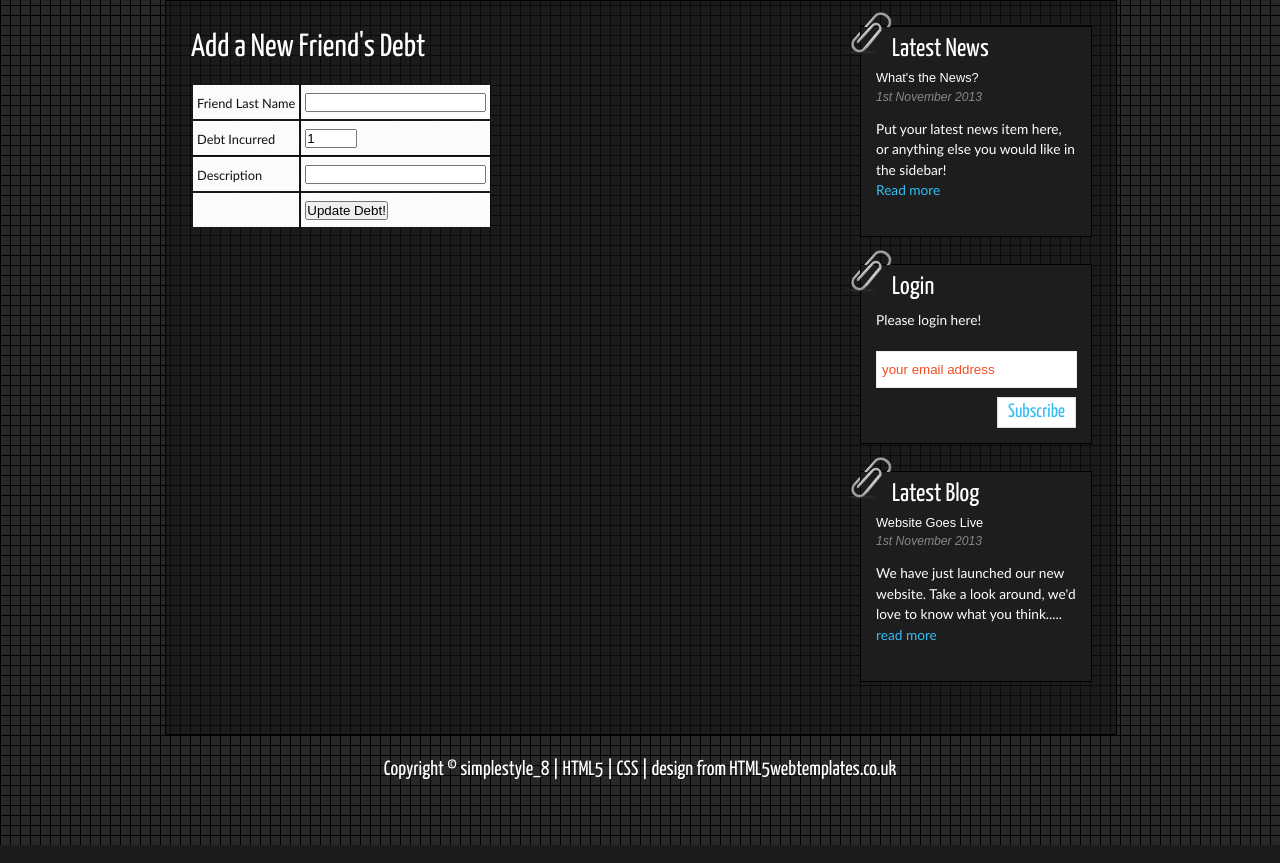
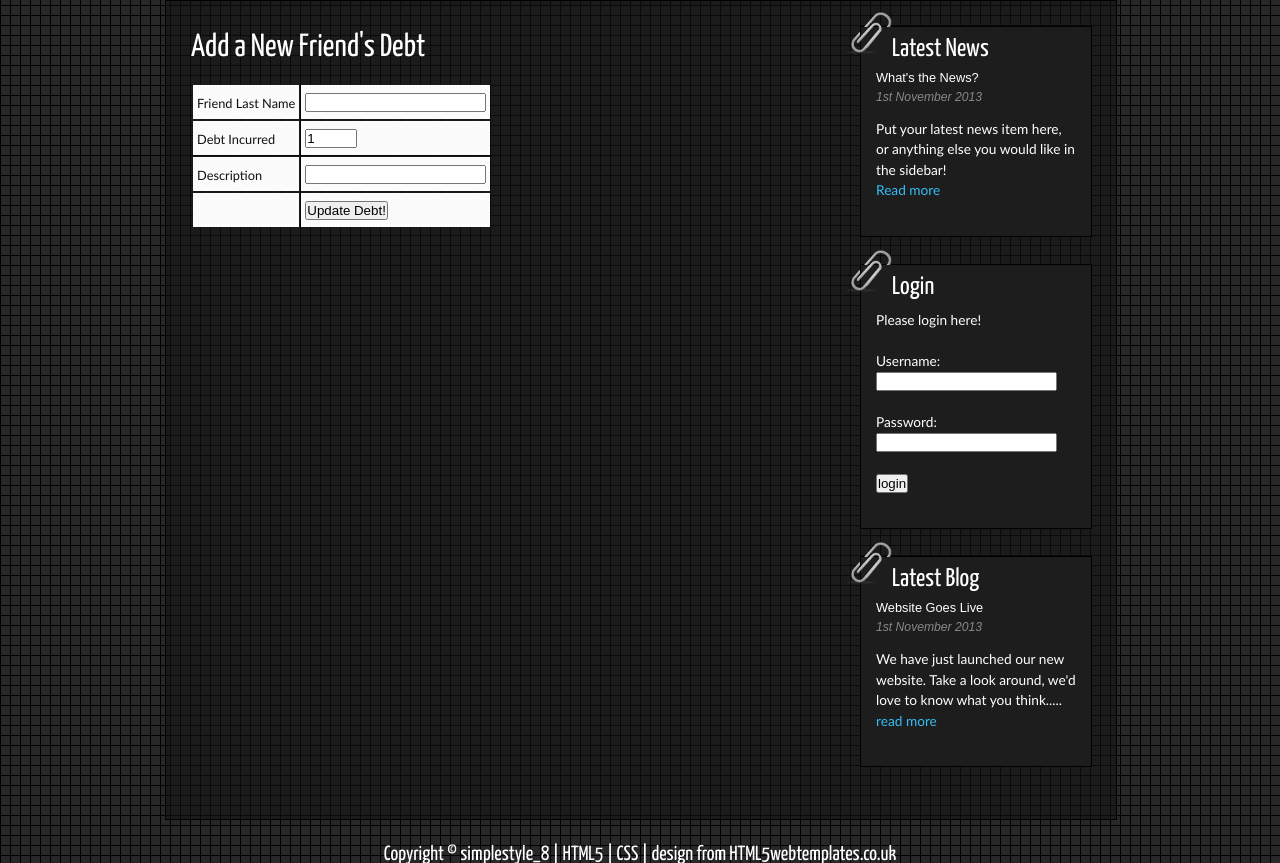
Before and after one commit to bmiller4/debtwithfriends, a Flask app: page /addaDebt in a window 1280 px wide. Shown: the part 165-1028 px from the top of the page. Run offline with Flask 2, Linux system fonts and the light colour scheme; some libraries are stand-ins or nearby versions.

Commit message:
login layout finished

```diff
--- a/templates/layout.html
+++ b/templates/layout.html
@@ -44,9 +44,15 @@
         <div class="sidebar">
           <h3>Login</h3>
           <p>Please login here!</p>
-          <form method="post" action="#" id="Login">
-            <p style="padding: 0 0 9px 0;"><input class="search" type="text" name="email_address" value="your email address" onclick="javascript: document.forms['subscribe'].email_address.value=''" /></p>
-            <p><input class="subscribe" name="subscribe" type="submit" value="Subscribe" /></p>
+          <form method="post" action="/login">
+           <p>
+            <label for="username">Username:</label>
+            <input type="text" id="username" name="username" size="20" /></p>
+            <p>
+            <label for="password">Password:</label>
+            <input type="password" id="password" name="pw" size="20" /></p>
+            <p>
+            <input type="submit" value="login" name="submit" /></p>
           </form>
         </div>
         <img class="paperclip" src="static/css/paperclip.png" alt="paperclip" />
```
